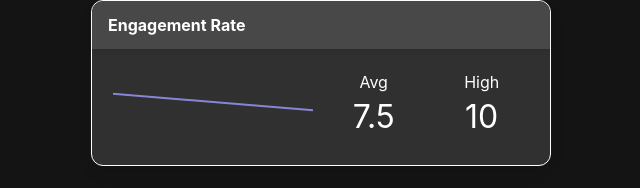
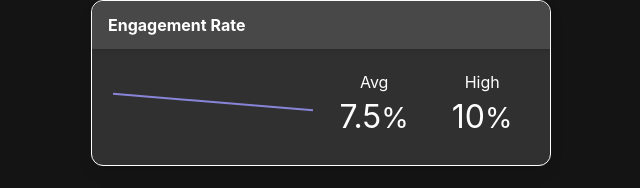
Before and after one commit to SocialQu/Branding, a React (Create React App) app in the folder app/: page / in a window 1280 px wide. Shown: the top 188 px of the page, without its empty margins (319-959 px from the left). Built offline with nearby package versions, Linux system fonts and the light colour scheme.

Commit message:
Set percent on engagement rate KPIs.

```diff
--- a/app/src/charts/EngagementRate.tsx
+++ b/app/src/charts/EngagementRate.tsx
@@ -23,8 +23,8 @@ export const EngagementRate = ({ data }: iChart) => {
     return <Card title='Engagement Rate'>
         <nav className='level'>
             <Chart data={data}/>
-            <Kpi label={'Avg'} value={avg || 0} />
-            <Kpi label={'High'} value={high > 0 ? high : 0} />
+            <Kpi label={'Avg'} value={avg || 0} isPercent/>
+            <Kpi label={'High'} value={high > 0 ? high : 0} isPercent/>
         </nav>
     </Card>
 }
```
